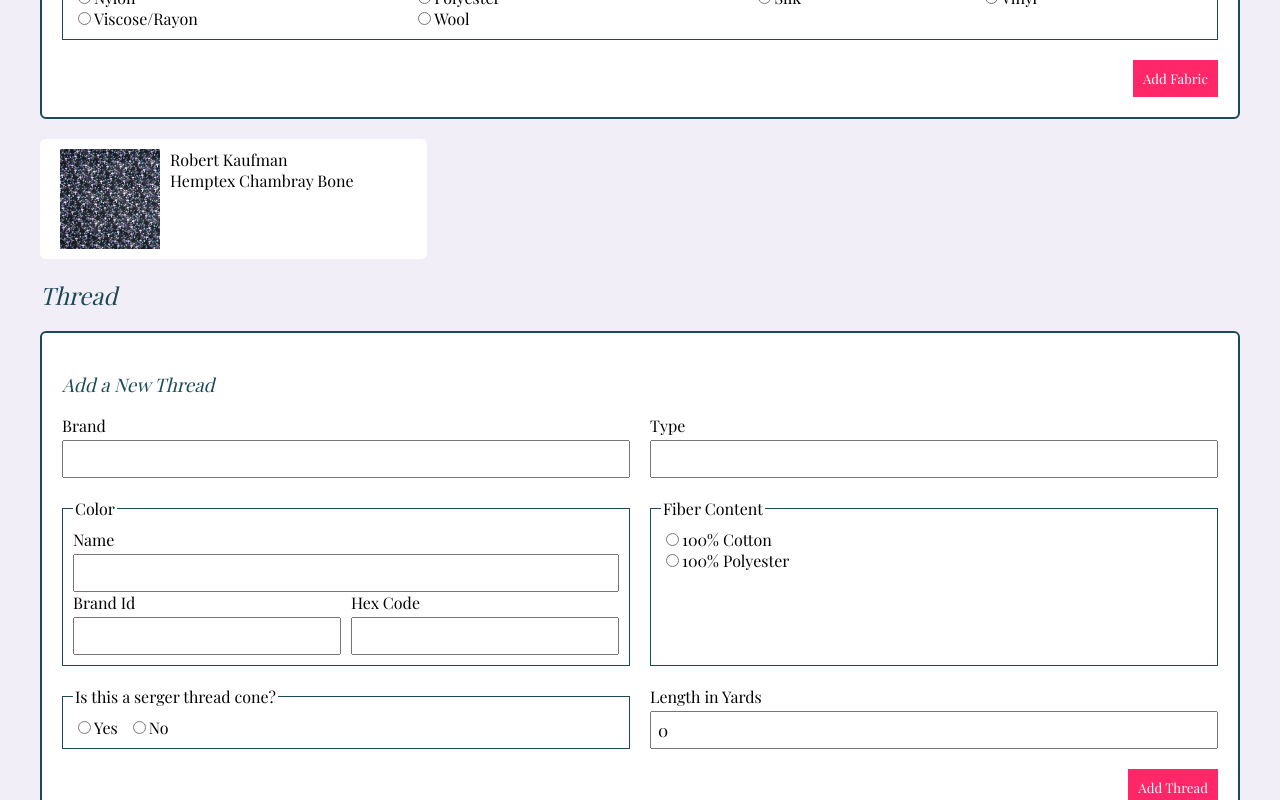
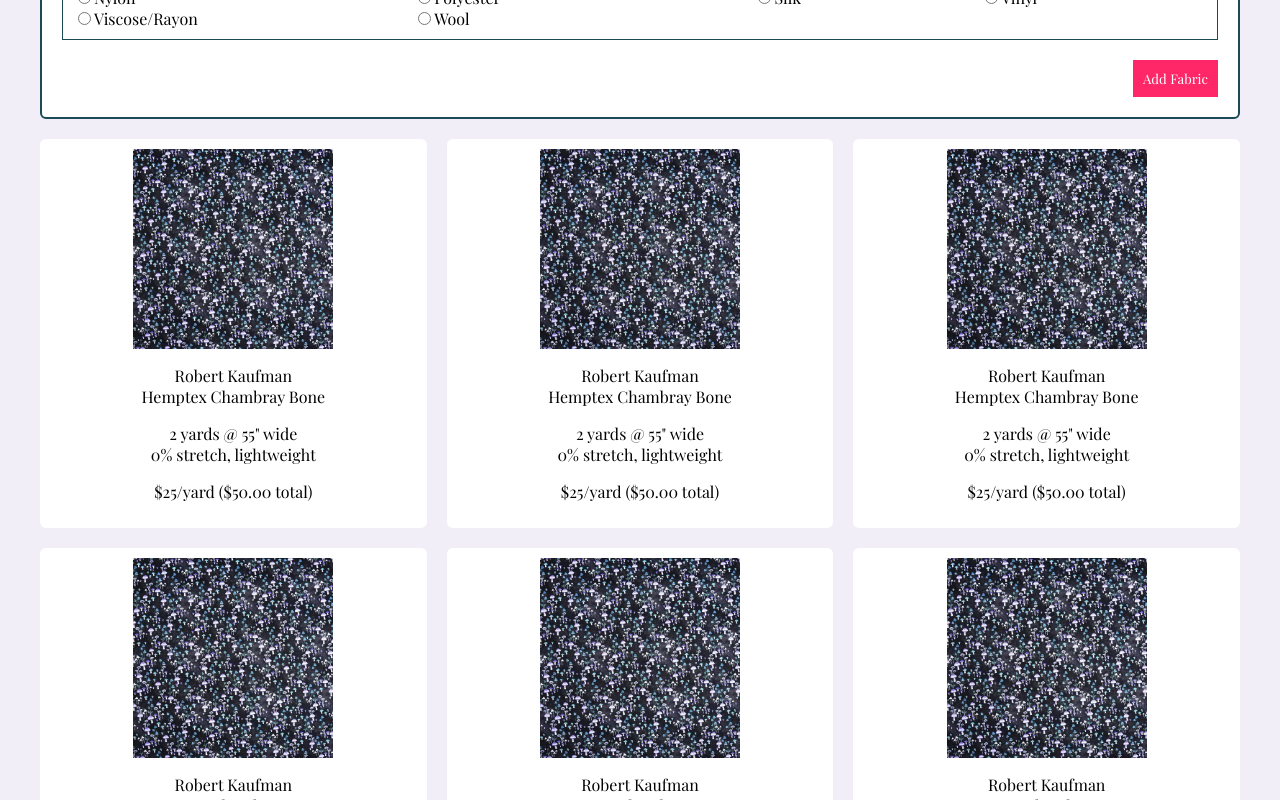
Before and after one commit to hahnwhitney/hahn-made, a React (Create React App) app: page / in a window 1280 px wide. Shown: the part 660-1460 px from the top of the page. Built offline with nearby package versions, Linux system fonts and the light colour scheme; a web font is replaced by a local one.

Commit message:
fabric grid

```diff
--- a/src/arrays/fabrics.js
+++ b/src/arrays/fabrics.js
@@ -14,4 +14,79 @@
     weight: 'light',
     width: 55,
   },
+  {
+    brand: 'Robert Kaufman',
+    content: [{
+      fiberType: 'linen',
+      percentage: 100,
+    }],
+    cost: 50,
+    costPerYard: 25,
+    image: 'https://cdn.shoplightspeed.com/shops/644539/files/30993297/robert-kaufman-sevenberry-petite-garden-lawn-garde.jpghttps://cdn.shoplightspeed.com/shops/644539/files/30993297/robert-kaufman-sevenberry-petite-garden-lawn-garde.jpg',
+    name: 'Hemptex Chambray Bone',
+    quantityInYards: 2,
+    stretchPercentage: 0,
+    weight: 'light',
+    width: 55,
+  },
+  {
+    brand: 'Robert Kaufman',
+    content: [{
+      fiberType: 'linen',
+      percentage: 100,
+    }],
+    cost: 50,
+    costPerYard: 25,
+    image: 'https://cdn.shoplightspeed.com/shops/644539/files/30993297/robert-kaufman-sevenberry-petite-garden-lawn-garde.jpghttps://cdn.shoplightspeed.com/shops/644539/files/30993297/robert-kaufman-sevenberry-petite-garden-lawn-garde.jpg',
+    name: 'Hemptex Chambray Bone',
+    quantityInYards: 2,
+    stretchPercentage: 0,
+    weight: 'light',
+    width: 55,
+  },
+  {
+    brand: 'Robert Kaufman',
+    content: [{
+      fiberType: 'linen',
+      percentage: 100,
+    }],
+    cost: 50,
+    costPerYard: 25,
+    image: 'https://cdn.shoplightspeed.com/shops/644539/files/30993297/robert-kaufman-sevenberry-petite-garden-lawn-garde.jpghttps://cdn.shoplightspeed.com/shops/644539/files/30993297/robert-kaufman-sevenberry-petite-garden-lawn-garde.jpg',
+    name: 'Hemptex Chambray Bone',
+    quantityInYards: 2,
+    stretchPercentage: 0,
+    weight: 'light',
+    width: 55,
+  },
+  {
+    brand: 'Robert Kaufman',
+    content: [{
+      fiberType: 'linen',
+      percentage: 100,
+    }],
+    cost: 50,
+    costPerYard: 25,
+    image: 'https://cdn.shoplightspeed.com/shops/644539/files/30993297/robert-kaufman-sevenberry-petite-garden-lawn-garde.jpghttps://cdn.shoplightspeed.com/shops/644539/files/30993297/robert-kaufman-sevenberry-petite-garden-lawn-garde.jpg',
+    name: 'Hemptex Chambray Bone',
+    quantityInYards: 2,
+    stretchPercentage: 0,
+    weight: 'light',
+    width: 55,
+  },
+  {
+    brand: 'Robert Kaufman',
+    content: [{
+      fiberType: 'linen',
+      percentage: 100,
+    }],
+    cost: 50,
+    costPerYard: 25,
+    image: 'https://cdn.shoplightspeed.com/shops/644539/files/30993297/robert-kaufman-sevenberry-petite-garden-lawn-garde.jpghttps://cdn.shoplightspeed.com/shops/644539/files/30993297/robert-kaufman-sevenberry-petite-garden-lawn-garde.jpg',
+    name: 'Hemptex Chambray Bone',
+    quantityInYards: 2,
+    stretchPercentage: 0,
+    weight: 'light',
+    width: 55,
+  },
 ];
--- a/src/components/Fabric/index.jsx
+++ b/src/components/Fabric/index.jsx
@@ -3,15 +3,36 @@
 
 const Fabric = ({
   brand,
+  // content,
+    // fiberType
+    // percentage
+  cost,
+  costPerYard,
+  image,
   name,
+  quantityInYards,
+  stretchPercentage,
+  weight,
+  width,
 }) => (
-  <div className="card">
+  <div className="fabric-card card">
     <img className="fabric-swatch" src={mushrooms} alt="mushrooms" />
+    {/*<p>{image}</p>*/}
 
-    <div className="capitalize">
-      {brand}
-      <br />
-      {name}
+    <div>
+      <p className="capitalize">
+        {brand}
+        <br />
+        {name}
+      </p>
+
+      <p>
+        {`${quantityInYards} yards @ ${width}" wide`}
+        <br />
+        {`${stretchPercentage}% stretch, ${weight}weight`}
+      </p>
+
+      <p>{`$${costPerYard}/yard ($${cost.toFixed(2)} total)`}</p>
     </div>
   </div>
 );
--- a/src/components/FabricGrid/index.jsx
+++ b/src/components/FabricGrid/index.jsx
@@ -8,7 +8,17 @@
         <Fabric
           key={(`${fabric.brand}-${fabric.name}-${i}`).replace(/\s+/g, '-').toLowerCase()}
           brand={fabric.brand}
+          // content
+            // fiberType
+            // percentage
+          cost={fabric.cost}
+          costPerYard={fabric.costPerYard}
+          // image={}
           name={fabric.name}
+          quantityInYards={fabric.quantityInYards}
+          stretchPercentage={fabric.stretchPercentage}
+          weight={fabric.weight}
+          width={fabric.width}
         />
       )
     })}
--- a/src/styles/app.scss
+++ b/src/styles/app.scss
@@ -17,7 +17,12 @@
   padding: 10px 20px;
 }
 
-.fabric-grid > .card,
+.fabric-card {
+  display: grid;
+  justify-content: center;
+  text-align: center;
+}
+
 .thread-grid > .card {
   display: flex;
   flex-direction: row;
@@ -43,10 +48,8 @@
 }
 
 .fabric-swatch {
-  margin-right: 10px;
-  flex: 0 1 100px;
-  width: 100px;
-  height: 100px;
+  width: 200px;
+  height: 200px;
 }
 
 /* INPUTS ------------------------------------ */
--- a/src/styles/mediaQueries.scss
+++ b/src/styles/mediaQueries.scss
@@ -32,6 +32,10 @@
   .fabric-form > #fiber-content-wrapper > div {
     grid-template-columns: 1.5fr 1.5fr 1fr 1fr;
   }
+
+  .fabric-grid {
+    grid-template-columns: 1fr 1fr 1fr;
+  }
 }
 
 /* ----- Min Width: 1030px ------------------------ */
@@ -40,7 +44,6 @@
     padding: 0 40px;
   }
 
-  .fabric-grid,
   .thread-grid {
     grid-template-columns: 1fr 1fr 1fr;
   }
```
